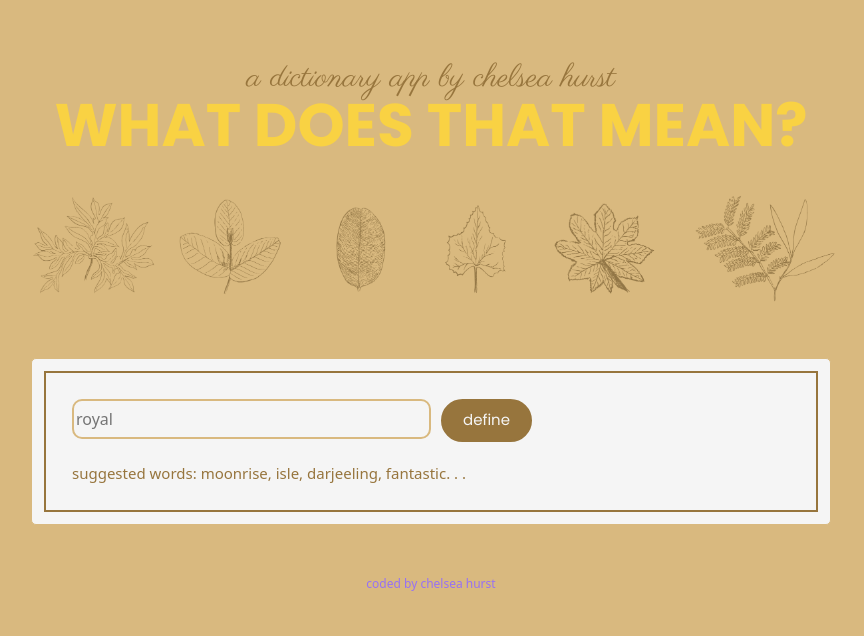
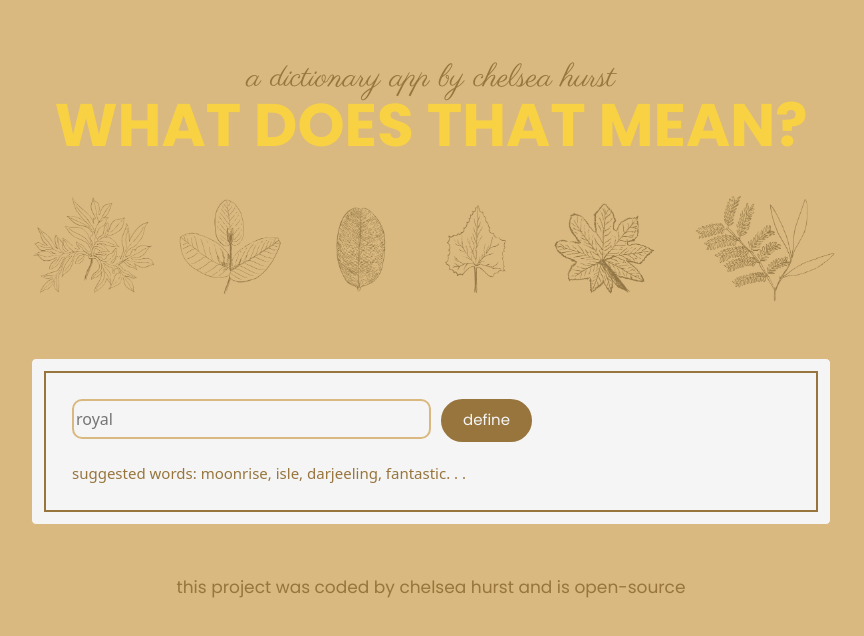
Before and after one commit to churst73/dictionary-app, a React (Create React App) app: page / in a window 1280 px wide. Shown: the top 636 px of the page, without its empty margins (209-1073 px from the left). Built offline with nearby package versions, Linux system fonts and the light colour scheme; no server answers.

Commit message:
Added GitHub link to footer

```diff
--- a/src/App.css
+++ b/src/App.css
@@ -24,6 +24,16 @@
 
 .App footer {
   margin-top: 50px;
-  font-size: 12px;
-  color: #9771f4;
+  font-size: 17px;
+  color: #97753d;
+  font-family: "Poppins", sans-serif;
+  margin-bottom: 50px;
 }
+
+footer a {
+  text-decoration: none;
+  color: #97753d;
+}
+footer a:hover {
+  color: #f9d243;
+}
--- a/src/App.js
+++ b/src/App.js
@@ -19,7 +19,16 @@ export default function App() {
         <main>
           <Dictionary defaultKeyword="royal" />
         </main>
-        <footer className="text-center">coded by chelsea hurst</footer>
+        <footer className="text-center">
+          this project was coded by chelsea hurst and is{" "}
+          <a
+            href="https://github.com/churst73/dictionary-app"
+            target="_blank"
+            rel="noreferrer"
+          >
+            open-source
+          </a>
+        </footer>
       </div>
     </div>
   );
```
